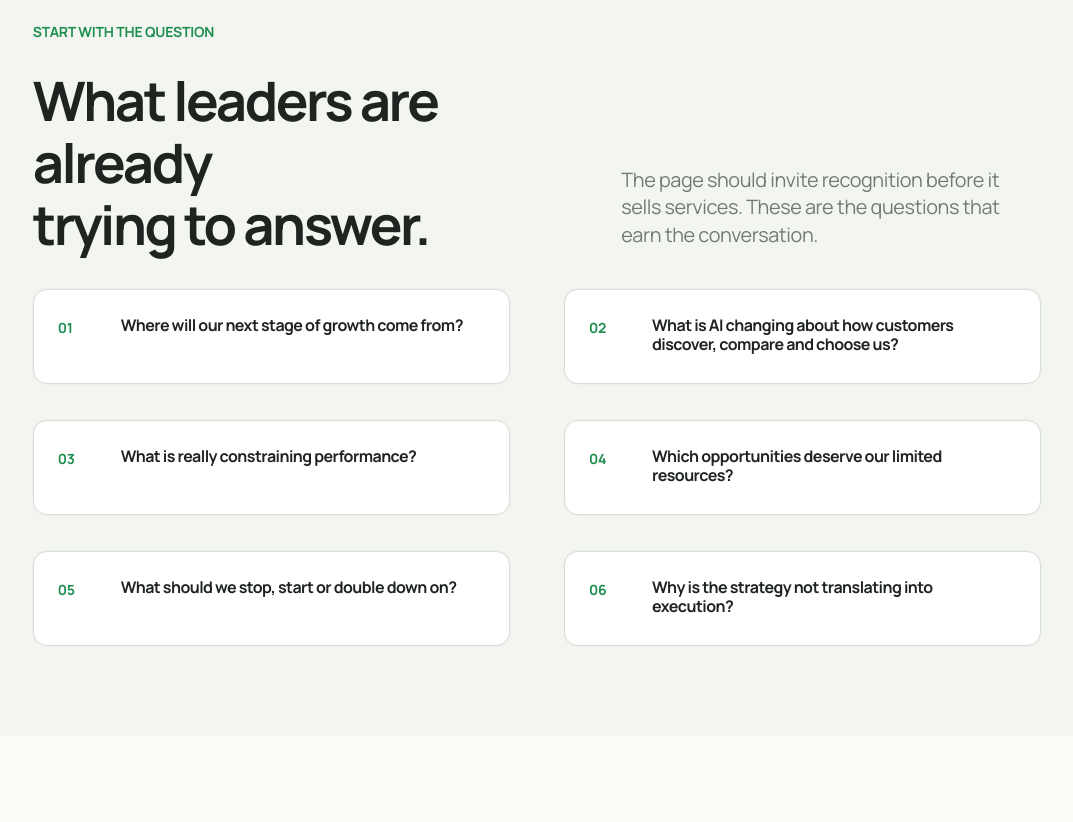
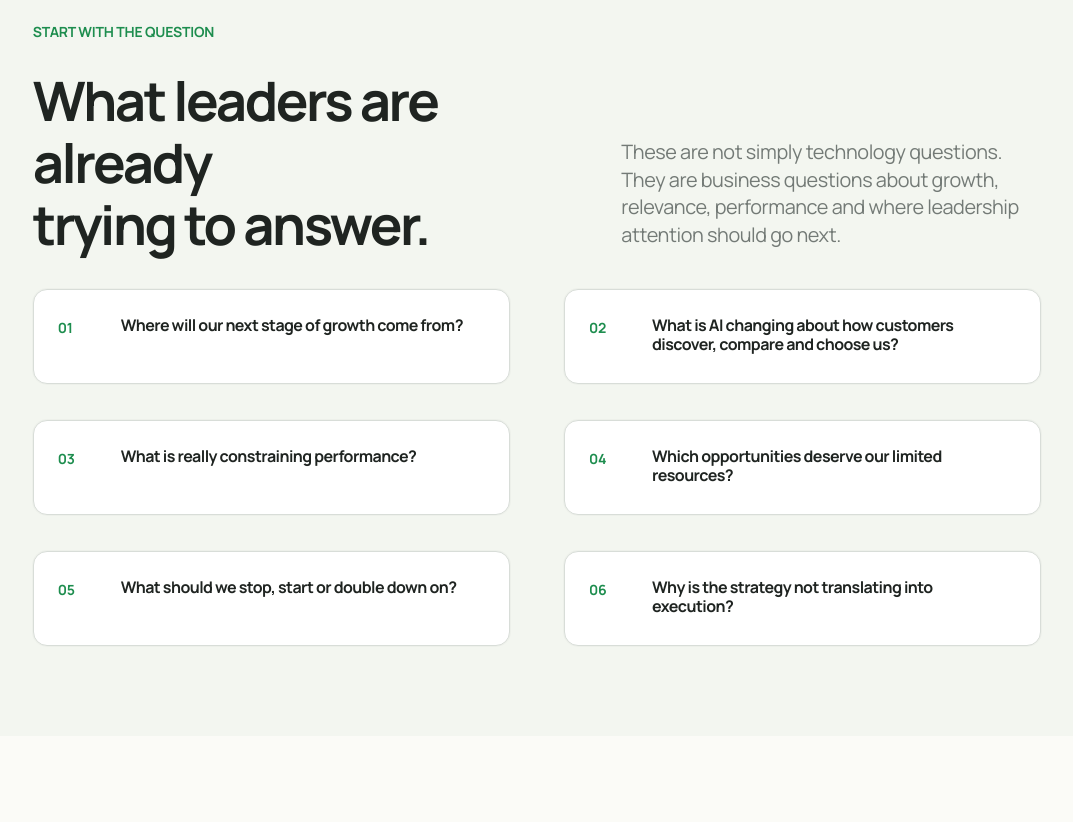
Before and after one commit to sukesh-nf/Future-Fit-Now, a website built with Vite: page index.html in a window 1280 px wide. Shown: the part 860-1682 px from the top of the page, without its empty margins (103-1176 px from the left). Built offline with nearby package versions, Linux system fonts and the light colour scheme.

Commit message:
Updated index.html

```diff
--- a/index.html
+++ b/index.html
@@ -14,9 +14,6 @@
   <link rel="preconnect" href="https://fonts.gstatic.com" crossorigin>
   <link href="https://fonts.googleapis.com/css2?family=Manrope:wght@400;500;600;700;800&display=swap" rel="stylesheet">
   <link rel="stylesheet" href="styles.css">
-  <meta property="og:image" content="https://bolt.new/static/og_default.png">
-    <meta name="twitter:card" content="summary_large_image">
-    <meta name="twitter:image" content="https://bolt.new/static/og_default.png">
 </head>
 <body>
   <main>
@@ -54,7 +51,7 @@
             <p class="eyebrow">START WITH THE QUESTION</p>
             <h2 id="questions-title">What leaders are already<br>trying to answer.</h2>
           </div>
-          <p class="intro-copy">The page should invite recognition before it sells services. These are the questions that earn the conversation.</p>
+          <p class="intro-copy">These are not simply technology questions. They are business questions about growth, relevance, performance and where leadership attention should go next.</p>
         </div>
 
         <div class="question-grid">
```
